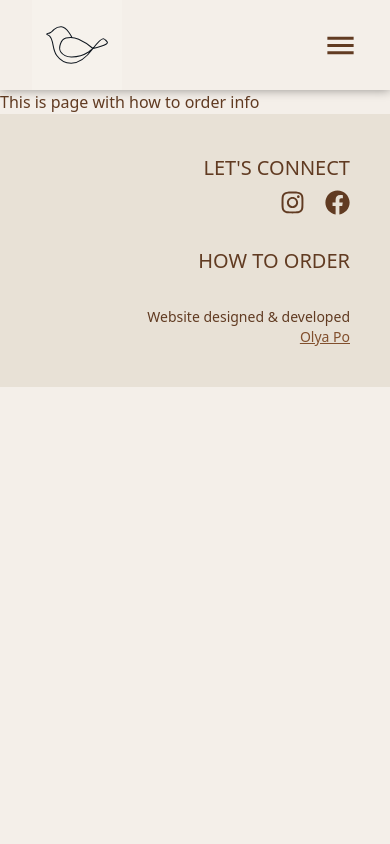
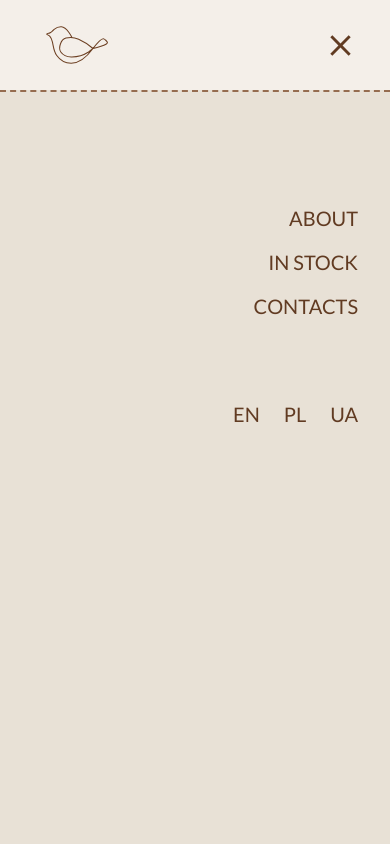
Before and after one commit to OlhaPo/cozy-nest, a Next.js app: page /en/how-to-order in a window 390 px wide. Both pictures are taken after a click on the button 340 px from the left and 45 px from the top of the page. Shown: the top 844 px of the page. Built offline with nearby package versions, Linux system fonts and the light colour scheme.

Commit message:
chore: update logo and mobile menu layout

```diff
--- a/src/components/common/Header/index.tsx
+++ b/src/components/common/Header/index.tsx
@@ -2,8 +2,8 @@
 
 import Image from 'next/image';
 import Link from 'next/link';
-import { useState } from 'react';
-import { MdMenu } from 'react-icons/md';
+import { useState, useEffect } from 'react';
+import { MdMenu, MdClose } from 'react-icons/md';
 
 import useNavLinks from './hooks/useNavLinks';
 
@@ -11,24 +11,23 @@ export default function Header() {
   const links = useNavLinks();
   const [isMobileMenuOpen, setIsMobileMenuOpen] = useState(false);
 
+  useEffect(() => {
+    if (isMobileMenuOpen) {
+      document.body.style.overflow = 'hidden';
+    } else {
+      document.body.style.overflow = 'auto';
+    }
+  }, [isMobileMenuOpen]);
+
   const handleMobileMenu = () => {
     setIsMobileMenuOpen(!isMobileMenuOpen);
   };
   return (
     <nav
-      className="text-xl uppercase z-10 relative shadow-custom-shadow"
+      className="text-xl relative shadow-custom-shadow"
       style={{ fontFamily: 'var(--font-lato), sans-serif' }}
     >
-      <div className="flex justify-between px-8">
-        <Link href="/">
-          <Image src="/logo-bird.svg" width={90} height={90} alt="logo bird" />
-        </Link>
-        <button onClick={handleMobileMenu}>
-          <MdMenu size={35} />
-        </button>
-      </div>
-
-      <div className="hidden max-w-[1200px] mx-auto md:flex items-center flex-wrap justify-between text-[#5a3620] font-medium">
+      <div className="hidden max-w-[1200px] md:mx-auto md:flex md:items-center md:flex-wrap md:justify-between text-[#5a3620] font-medium uppercase">
         <ul className="flex gap-6 hover:cursor-pointer">
           {links.map((link) => (
             <li key={link.href}>
@@ -57,9 +56,36 @@ export default function Header() {
         </ul>
       </div>
 
-      {/* {isMobileMenuOpen && (
+      <div className="flex justify-between px-8 md:hidden">
+        <Link href="/">
+          <Image src="/logo-bird.svg" width={90} height={90} alt="logo bird" />
+        </Link>
+        <button onClick={handleMobileMenu}>
+          {isMobileMenuOpen ? <MdClose size={35} /> : <MdMenu size={35} />}
+        </button>
+      </div>
 
-      )} */}
+      {isMobileMenuOpen && (
+        <div className="w-full p-8 h-screen z-1000 flex flex-col border-t-2 border-[#814f2d]/80 border-dashed uppercase bg-[#e8e1d6]">
+          <ul className="flex flex-col gap-4 text-right my-20">
+            {links.map((link) => (
+              <li key={link.href}>
+                <Link
+                  href={link.href}
+                  className="hover:cursor-pointer hover:text-[#c36f4b] hover:underline"
+                >
+                  {link.label}
+                </Link>
+              </li>
+            ))}
+          </ul>
+          <ul className="flex gap-6 justify-end">
+            <li className="hover:cursor-pointer hover:text-[#c36f4b]">en</li>
+            <li className="hover:cursor-pointer hover:text-[#c36f4b]">pl</li>
+            <li className="hover:cursor-pointer hover:text-[#c36f4b]">ua</li>
+          </ul>
+        </div>
+      )}
     </nav>
   );
 }
```
Also changed, not shown: public/logo-bird-with-title.svg, public/logo-bird.svg.
